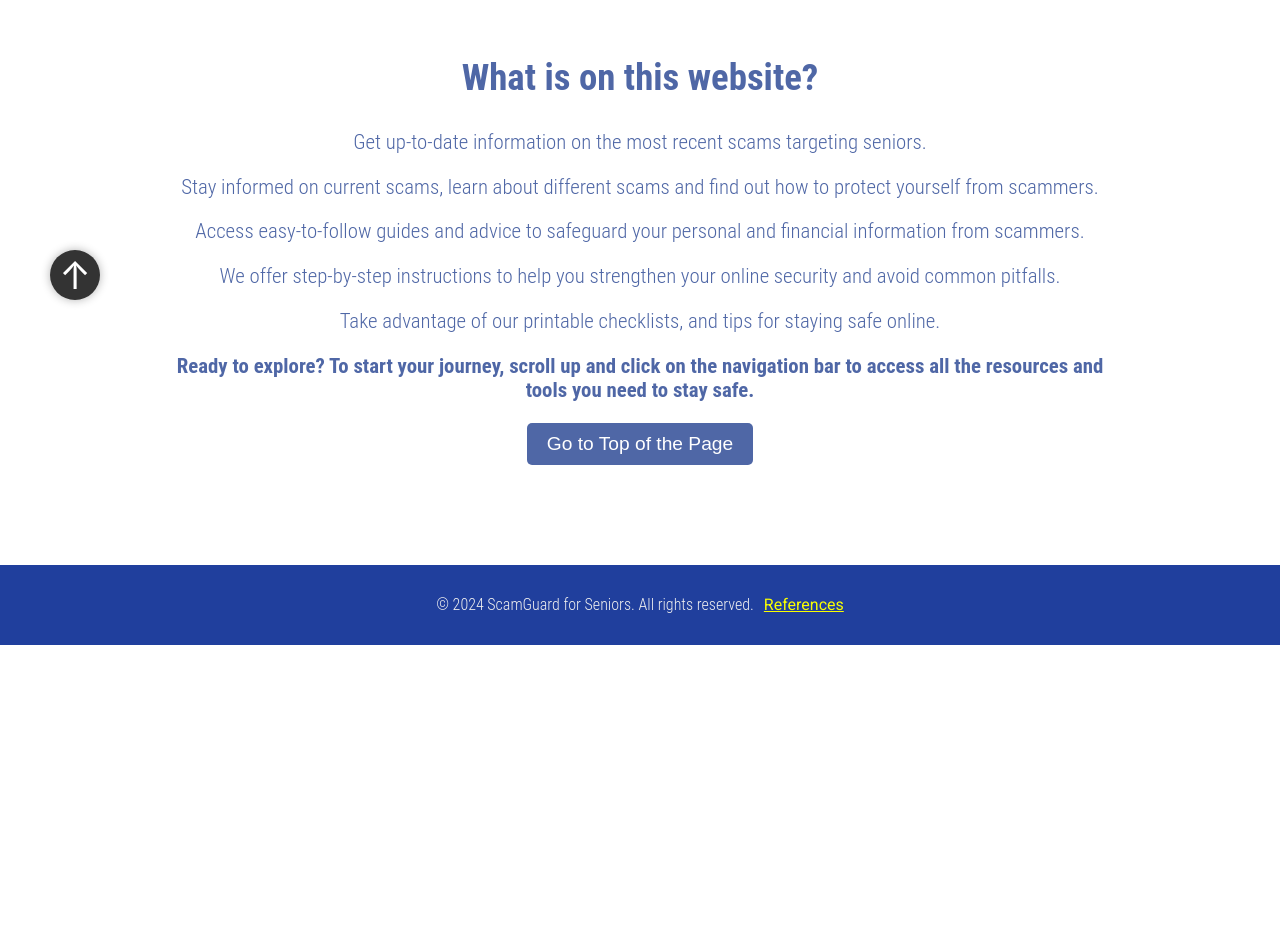
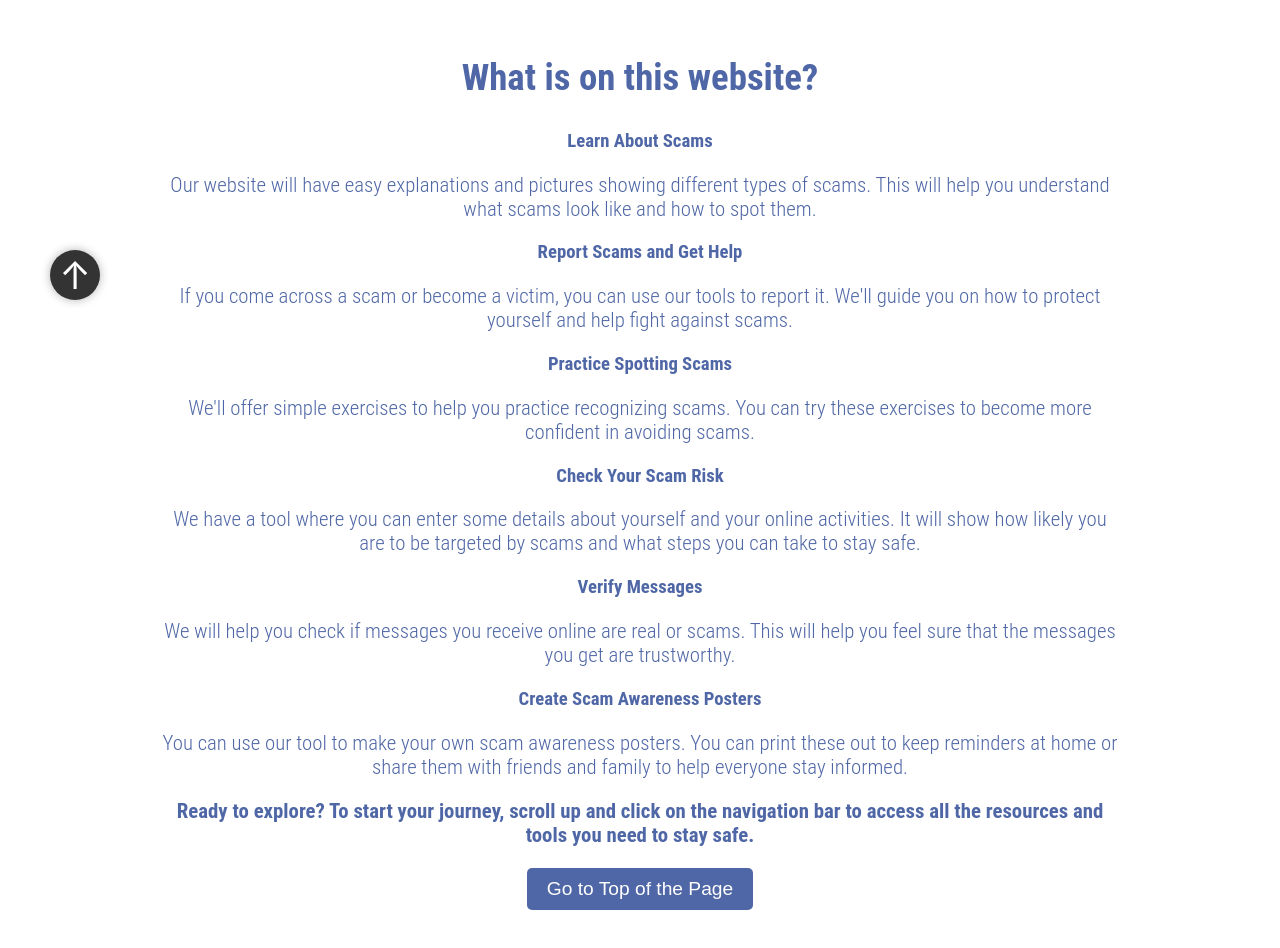
Before and after one commit to YQiZhu/ScamGuard, a React (Create React App) app in the folder scamguard_react/: page / in a window 1280 px wide. Shown: the part 460-1408 px from the top of the page. Before the commit the page ends 1105 px from the top, so only its background shows below. Built offline with nearby package versions, Linux system fonts and the light colour scheme.

Commit message:
Update App.js update home page

```diff
--- a/scamguard_react/src/App.js
+++ b/scamguard_react/src/App.js
@@ -54,15 +54,23 @@ function App() {
                     src={require('./images/think.png')}
                     alt="think"
                   /> */}
-                  <p>Get up-to-date information on the most recent scams targeting seniors.</p>
+                  <h3>Learn About Scams</h3>
+                  <p>Our website will have easy explanations and pictures showing different types of scams. This will help you understand what scams look like and how to spot them.</p>
 
-                  <p>Stay informed on current scams, learn about different scams and find out how to protect yourself from scammers.</p>
+                  <h3>Report Scams and Get Help</h3>
+                  <p>If you come across a scam or become a victim, you can use our tools to report it. We'll guide you on how to protect yourself and help fight against scams.</p>
 
-                  <p>Access easy-to-follow guides and advice to safeguard your personal and financial information from scammers.</p>
+                  <h3>Practice Spotting Scams</h3>
+                  <p>We'll offer simple exercises to help you practice recognizing scams. You can try these exercises to become more confident in avoiding scams.</p>
 
-                  <p>We offer step-by-step instructions to help you strengthen your online security and avoid common pitfalls.</p>
+                  <h3>Check Your Scam Risk</h3>
+                  <p>We have a tool where you can enter some details about yourself and your online activities. It will show how likely you are to be targeted by scams and what steps you can take to stay safe.</p>
 
-                  <p>Take advantage of our printable checklists, and tips for staying safe online.</p>
+                  <h3>Verify Messages</h3>
+                  <p>We will help you check if messages you receive online are real or scams. This will help you feel sure that the messages you get are trustworthy.</p>
+
+                  <h3>Create Scam Awareness Posters</h3>
+                  <p>You can use our tool to make your own scam awareness posters. You can print these out to keep reminders at home or share them with friends and family to help everyone stay informed.</p>
 
                   <p><strong>Ready to explore? To start your journey, scroll up and click on the navigation bar to access all the resources and tools you need to stay safe.</strong></p>
 
```
